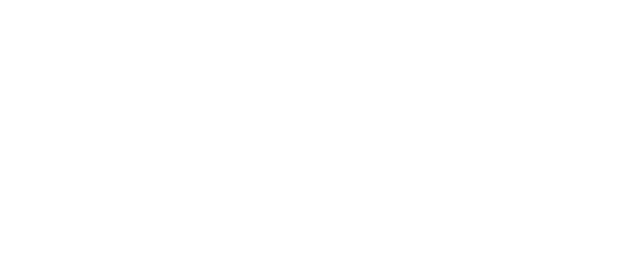
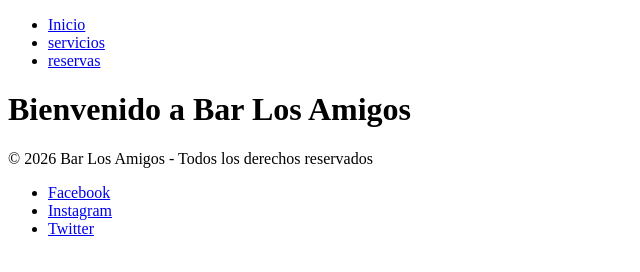
Before and after one commit to Izan0501/proyecto-programacion, a plain HTML site: page client/index.html in a window 1280 px wide. Shown: the whole page, without its empty margins (0-640 px from the left). Drawn offline with Linux system fonts and the light colour scheme.

Commit message:
estructura inicial del index.html

```diff
--- a/client/index.html
+++ b/client/index.html
@@ -3,9 +3,33 @@
 <head>
     <meta charset="UTF-8">
     <meta name="viewport" content="width=device-width, initial-scale=1.0">
-    <title>Document</title>
+    <title>Bar Los Amigos</title>
 </head>
 <body>
-     <!-- secciones aquí -->
+     <!-- Header con navegación -->
+  <header>
+    <nav>
+      <ul>
+        <li><a href="#">Inicio</a></li>
+        <li><a href="#">servicios</a></li>
+        <li><a href="#">reservas</a></li>
+      </ul>
+    </nav>
+  </header>
+
+  <!-- Contenido principal -->
+  <main>
+    <h1>Bienvenido a Bar Los Amigos</h1>
+  </main>
+
+  <!-- Footer -->
+  <footer>
+    <p>© 2026 Bar Los Amigos - Todos los derechos reservados</p>
+    <ul>
+      <li><a href="#">Facebook</a></li>
+      <li><a href="#">Instagram</a></li>
+      <li><a href="#">Twitter</a></li>
+    </ul>
+  </footer>
 </body>
 </html>
```
